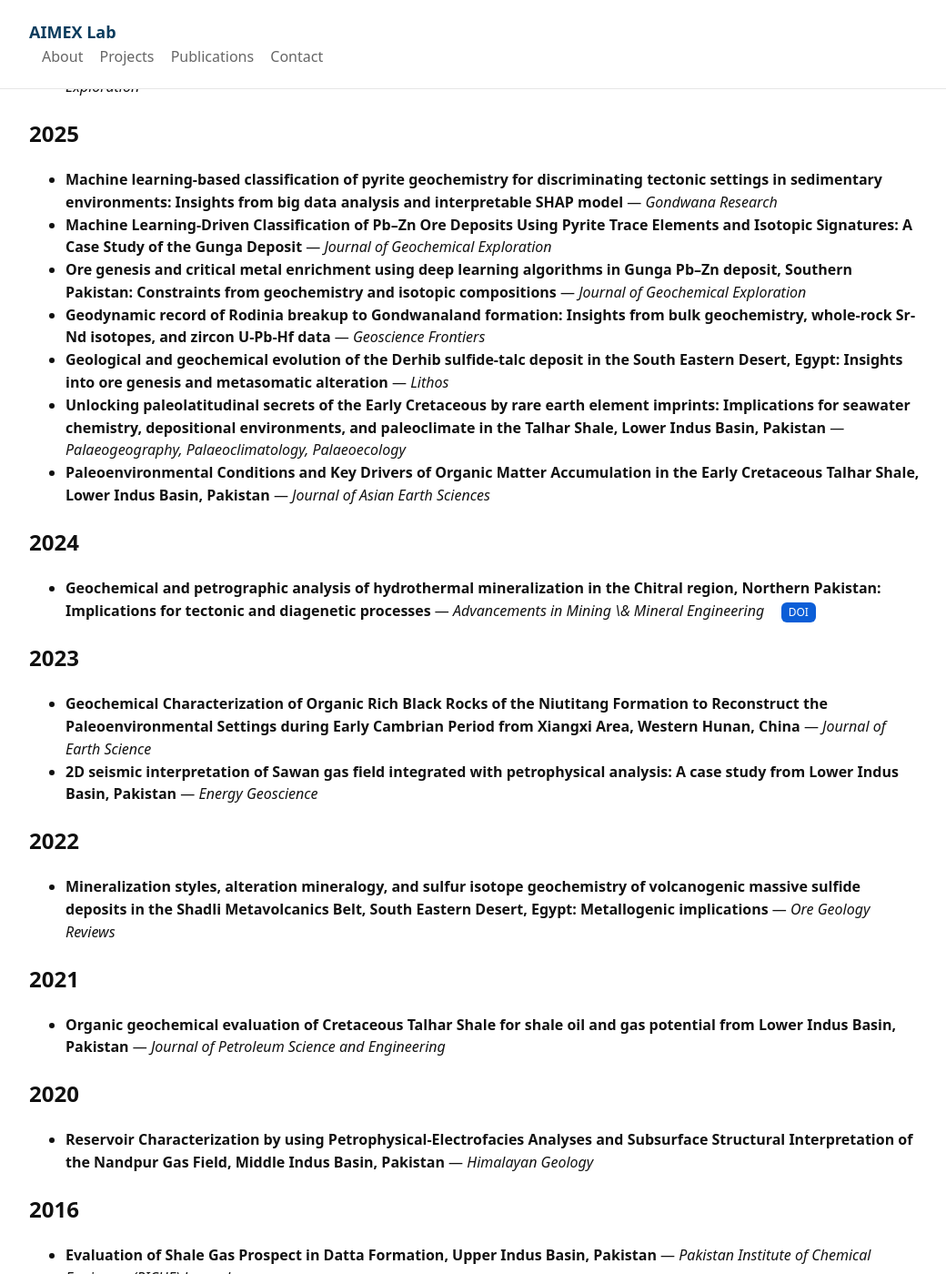
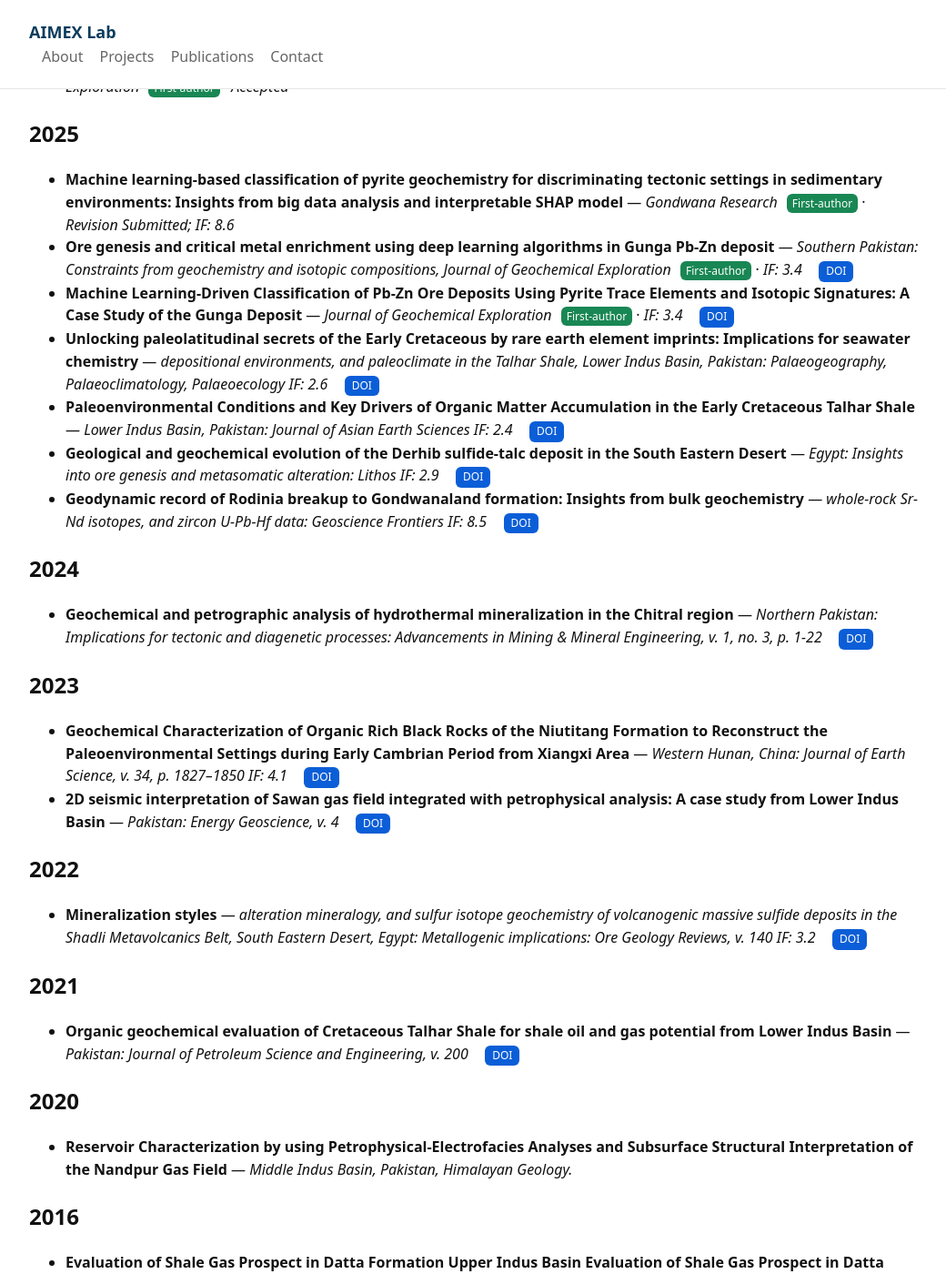
Before and after one commit to Dr-Amar/Dr-Gul.github.io, a Jekyll site: the page built from _pages/publications.md, in a window 1280 px wide and 1400 px high, scrolled down 323 px. Shown: the whole window at 91% size, without its empty margins (118-1158 px from the left). Built offline with Jekyll 4.4.1, drawn with Linux system fonts in a browser that asks for light colours; some of the changed text lies outside the part shown.

Commit message:
Auto-generate site pages

```diff
--- a/_pages/publications.md
+++ b/_pages/publications.md
@@ -10,35 +10,35 @@ Publications are sorted by year (descending). First-author papers are highlighte
 
 <!-- AUTO-GENERATED:PUBLICATIONS:START -->
 ## 2026
-- **Big Data mining on Galena geochemistry using machine learning algorithms: Implications for Metallogenic Discrimination** — *Mathematical Geosciences*
-- **Artificial Intelligence-Driven Metallogenic Typing of Pyrite from Global Ore Systems** — *Journal of Geochemical Exploration*
+- **Big Data mining on Galena geochemistry using machine learning algorithms: Implications for Metallogenic Discrimination** — *Mathematical Geosciences* <span class="first-author">First-author</span> · <em>Accepted; IF: 3.6</em>
+- **Artificial Intelligence-Driven Metallogenic Typing of Pyrite from Global Ore Systems** — *Journal of Geochemical Exploration* <span class="first-author">First-author</span> · <em>Accepted</em>
 
 ## 2025
-- **Machine learning-based classification of pyrite geochemistry for discriminating tectonic settings in sedimentary environments: Insights from big data analysis and interpretable SHAP model** — *Gondwana Research*
-- **Machine Learning-Driven Classification of Pb--Zn Ore Deposits Using Pyrite Trace Elements and Isotopic Signatures: A Case Study of the Gunga Deposit** — *Journal of Geochemical Exploration*
-- **Ore genesis and critical metal enrichment using deep learning algorithms in Gunga Pb--Zn deposit, Southern Pakistan: Constraints from geochemistry and isotopic compositions** — *Journal of Geochemical Exploration*
-- **Geodynamic record of Rodinia breakup to Gondwanaland formation: Insights from bulk geochemistry, whole-rock Sr-Nd isotopes, and zircon U-Pb-Hf data** — *Geoscience Frontiers*
-- **Geological and geochemical evolution of the Derhib sulfide-talc deposit in the South Eastern Desert, Egypt: Insights into ore genesis and metasomatic alteration** — *Lithos*
-- **Unlocking paleolatitudinal secrets of the Early Cretaceous by rare earth element imprints: Implications for seawater chemistry, depositional environments, and paleoclimate in the Talhar Shale, Lower Indus Basin, Pakistan** — *Palaeogeography, Palaeoclimatology, Palaeoecology*
-- **Paleoenvironmental Conditions and Key Drivers of Organic Matter Accumulation in the Early Cretaceous Talhar Shale, Lower Indus Basin, Pakistan** — *Journal of Asian Earth Sciences*
+- **Machine learning-based classification of pyrite geochemistry for discriminating tectonic settings in sedimentary environments: Insights from big data analysis and interpretable SHAP model** — *Gondwana Research* <span class="first-author">First-author</span> · <em>Revision Submitted; IF: 8.6</em>
+- **Ore genesis and critical metal enrichment using deep learning algorithms in Gunga Pb-Zn deposit** — *Southern Pakistan: Constraints from geochemistry and isotopic compositions, Journal of Geochemical Exploration* <span class="first-author">First-author</span> · <em>IF: 3.4</em> &nbsp; <a class="doi-btn" href="https://doi.org/10.1016/j.gexplo.2025.107771" target="_blank" rel="noopener">DOI</a>
+- **Machine Learning-Driven Classification of Pb-Zn Ore Deposits Using Pyrite Trace Elements and Isotopic Signatures: A Case Study of the Gunga Deposit** — *Journal of Geochemical Exploration* <span class="first-author">First-author</span> · <em>IF: 3.4</em> &nbsp; <a class="doi-btn" href="https://doi.org/10.1016/j.gexplo.2025.107693" target="_blank" rel="noopener">DOI</a>
+- **Unlocking paleolatitudinal secrets of the Early Cretaceous by rare earth element imprints: Implications for seawater chemistry** — *depositional environments, and paleoclimate in the Talhar Shale, Lower Indus Basin, Pakistan: Palaeogeography, Palaeoclimatology, Palaeoecology* <em>IF: 2.6</em> &nbsp; <a class="doi-btn" href="https://doi.org/10.1016/j.palaeo.2025.112985" target="_blank" rel="noopener">DOI</a>
+- **Paleoenvironmental Conditions and Key Drivers of Organic Matter Accumulation in the Early Cretaceous Talhar Shale** — *Lower Indus Basin, Pakistan: Journal of Asian Earth Sciences* <em>IF: 2.4</em> &nbsp; <a class="doi-btn" href="https://doi.org/10.1016/j.jseaes.2025.106716" target="_blank" rel="noopener">DOI</a>
+- **Geological and geochemical evolution of the Derhib sulfide-talc deposit in the South Eastern Desert** — *Egypt: Insights into ore genesis and metasomatic alteration: Lithos* <em>IF: 2.9</em> &nbsp; <a class="doi-btn" href="https://doi.org/10.1016/j.lithos.2025.108049" target="_blank" rel="noopener">DOI</a>
+- **Geodynamic record of Rodinia breakup to Gondwanaland formation: Insights from bulk geochemistry** — *whole-rock Sr-Nd isotopes, and zircon U-Pb-Hf data: Geoscience Frontiers* <em>IF: 8.5</em> &nbsp; <a class="doi-btn" href="https://doi.org/10.1016/j.gsf.2025.102082" target="_blank" rel="noopener">DOI</a>
 
 ## 2024
-- **Geochemical and petrographic analysis of hydrothermal mineralization in the Chitral region, Northern Pakistan: Implications for tectonic and diagenetic processes** — *Advancements in Mining \& Mineral Engineering* &nbsp; <a class="doi-btn" href="https://doi.org/10.33552/AMME.2024.01.00051" target="_blank" rel="noopener">DOI</a>
+- **Geochemical and petrographic analysis of hydrothermal mineralization in the Chitral region** — *Northern Pakistan: Implications for tectonic and diagenetic processes: Advancements in Mining & Mineral Engineering, v. 1, no. 3, p. 1-22* &nbsp; <a class="doi-btn" href="https://doi.org/10.33552/AMME.2024.01.00051" target="_blank" rel="noopener">DOI</a>
 
 ## 2023
-- **Geochemical Characterization of Organic Rich Black Rocks of the Niutitang Formation to Reconstruct the Paleoenvironmental Settings during Early Cambrian Period from Xiangxi Area, Western Hunan, China** — *Journal of Earth Science*
-- **2D seismic interpretation of Sawan gas field integrated with petrophysical analysis: A case study from Lower Indus Basin, Pakistan** — *Energy Geoscience*
+- **Geochemical Characterization of Organic Rich Black Rocks of the Niutitang Formation to Reconstruct the Paleoenvironmental Settings during Early Cambrian Period from Xiangxi Area** — *Western Hunan, China: Journal of Earth Science, v. 34, p. 1827–1850* <em>IF: 4.1</em> &nbsp; <a class="doi-btn" href="https://doi.org/10.1007/s12583-021-1524-x" target="_blank" rel="noopener">DOI</a>
+- **2D seismic interpretation of Sawan gas field integrated with petrophysical analysis: A case study from Lower Indus Basin** — *Pakistan: Energy Geoscience, v. 4* &nbsp; <a class="doi-btn" href="https://doi.org/10.1016/j.engeos.2022.100143" target="_blank" rel="noopener">DOI</a>
 
 ## 2022
-- **Mineralization styles, alteration mineralogy, and sulfur isotope geochemistry of volcanogenic massive sulfide deposits in the Shadli Metavolcanics Belt, South Eastern Desert, Egypt: Metallogenic implications** — *Ore Geology Reviews*
+- **Mineralization styles** — *alteration mineralogy, and sulfur isotope geochemistry of volcanogenic massive sulfide deposits in the Shadli Metavolcanics Belt, South Eastern Desert, Egypt: Metallogenic implications: Ore Geology Reviews, v. 140* <em>IF: 3.2</em> &nbsp; <a class="doi-btn" href="https://doi.org/10.1016/j.oregeorev.2021.104402" target="_blank" rel="noopener">DOI</a>
 
 ## 2021
-- **Organic geochemical evaluation of Cretaceous Talhar Shale for shale oil and gas potential from Lower Indus Basin, Pakistan** — *Journal of Petroleum Science and Engineering*
+- **Organic geochemical evaluation of Cretaceous Talhar Shale for shale oil and gas potential from Lower Indus Basin** — *Pakistan: Journal of Petroleum Science and Engineering, v. 200* &nbsp; <a class="doi-btn" href="https://doi.org/10.1016/j.petrol.2021.108404" target="_blank" rel="noopener">DOI</a>
 
 ## 2020
-- **Reservoir Characterization by using Petrophysical-Electrofacies Analyses and Subsurface Structural Interpretation of the Nandpur Gas Field, Middle Indus Basin, Pakistan** — *Himalayan Geology*
+- **Reservoir Characterization by using Petrophysical-Electrofacies Analyses and Subsurface Structural Interpretation of the Nandpur Gas Field** — *Middle Indus Basin, Pakistan, Himalayan Geology.*
 
 ## 2016
-- **Evaluation of Shale Gas Prospect in Datta Formation, Upper Indus Basin, Pakistan** — *Pakistan Institute of Chemical Engineers (PICHE) Journal*
+- **Evaluation of Shale Gas Prospect in Datta Formation Upper Indus Basin Evaluation of Shale Gas Prospect in Datta Formation Upper Indus Basin** — *Pakistan: ww.piche.org.pk/journal* <span class="first-author">First-author</span>
 
 <!-- AUTO-GENERATED:PUBLICATIONS:END -->
```
